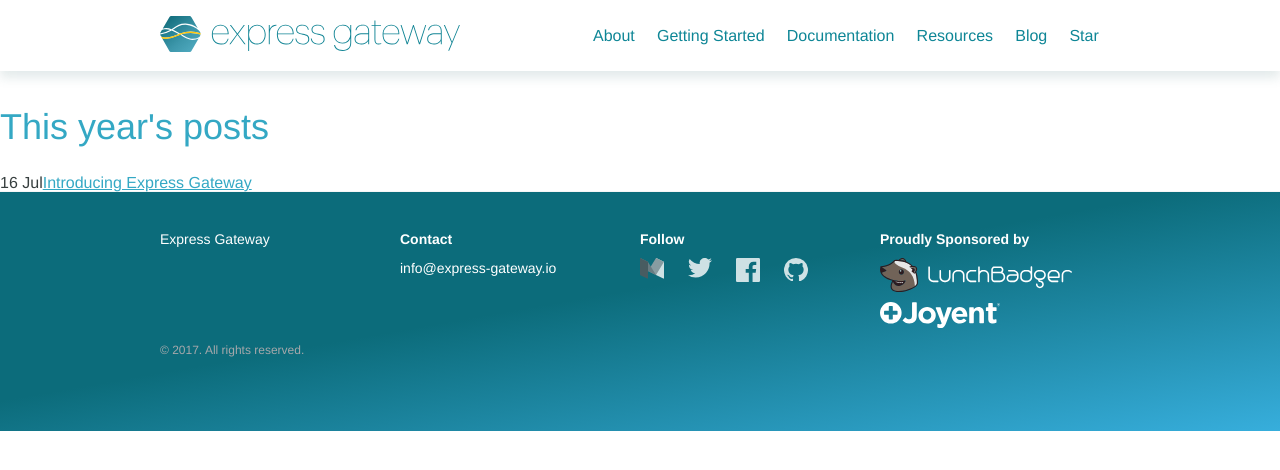
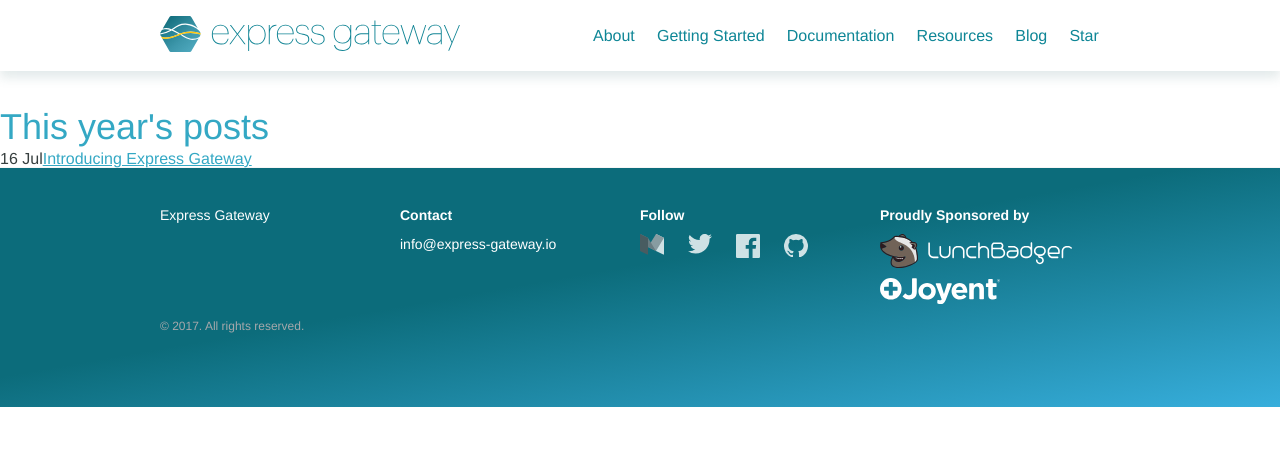
Before and after one commit to ExpressGateway/express-gateway.io, a Jekyll site: the page built from _pages/archive.html, in a window 1280 px wide. Shown: the top 470 px of the page. Built offline with Jekyll 4.4.1, drawn with Linux system fonts in a browser that asks for light colours; nearby versions of some CDN libraries; some web fonts are replaced; comment, search, counter and statistics services are not loaded.

Commit message:
sidebar collision overflow-y

```diff
--- a/_sass/_contributions.scss
+++ b/_sass/_contributions.scss
@@ -15,7 +15,7 @@
   h2 {
 
     display: inline-block;
-    margin-bottom: 1.5rem;
+    //margin-bottom: 1.5rem;
     span {
       display: block;
     }
--- a/_sass/_docssidebar.scss
+++ b/_sass/_docssidebar.scss
@@ -1,5 +1,5 @@
 #sb-sticky {
-
+overflow-y: scroll;
 }
 #sb-sticky.stick {
   position: fixed;
```
